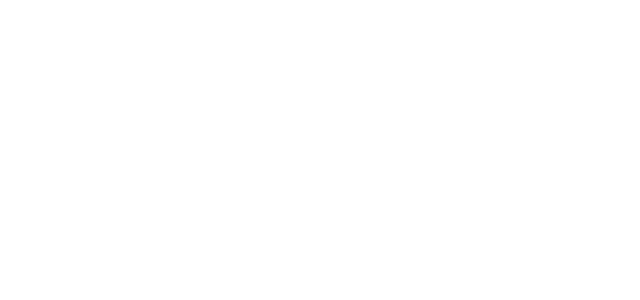
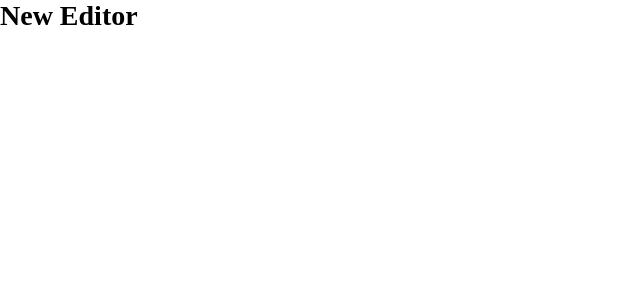
Before and after one commit to rossoskull/measure-fe-base, a React (Create React App) app: page / in a window 1280 px wide. Shown: the top 300 px of the page, without its empty margins (0-640 px from the left). Built offline with nearby package versions, Linux system fonts and the light colour scheme.

Commit message:
More cleanup :wastebasket:

```diff
--- a/package.json
+++ b/package.json
@@ -10,7 +10,7 @@
     "@types/node": "^12.0.0",
     "@types/react": "^17.0.0",
     "@types/react-dom": "^17.0.0",
-    "node-sass": "^6.0.1",
+    "node-sass": "^5.0.0",
     "react": "^17.0.2",
     "react-dom": "^17.0.2",
     "react-scripts": "4.0.3",
--- /dev/null
+++ b/src/Components/Editor/Editor.tsx
@@ -0,0 +1,11 @@
+import React from 'react'
+
+const Editor = () => {
+  return (
+    <div className="editor">
+      <h1>New Editor</h1>
+    </div>
+  )
+}
+
+export default Editor
--- /dev/null
+++ b/src/Sass/_base.scss
@@ -0,0 +1,10 @@
+* {
+  box-sizing: border-box;
+  margin: 0;
+}
+
+body {
+  margin: 0;
+  padding: 0;
+  font-size: 14px;
+}
--- /dev/null
+++ b/src/Sass/imports/_variables.scss
@@ -0,0 +1,4 @@
+$aqua: #003b46;
+$ocean: #07575b;
+$wave: #66a5ad;
+$seafoam: #c4dfe6;
--- a/src/index.tsx
+++ b/src/index.tsx
@@ -1,8 +1,13 @@
-import React from 'react';
-import ReactDOM from 'react-dom';
+import React from 'react'
+import ReactDOM from 'react-dom'
+
+import Editor from './Components/Editor/Editor'
+
+import './Sass/_base.scss'
 
 ReactDOM.render(
   <React.StrictMode>
+    <Editor />
   </React.StrictMode>,
   document.getElementById('root')
-);
+)
```
Also changed, not shown: src/Sass/_imports.scss (added), 2 other files (tests, documents, lock files or other folders).
